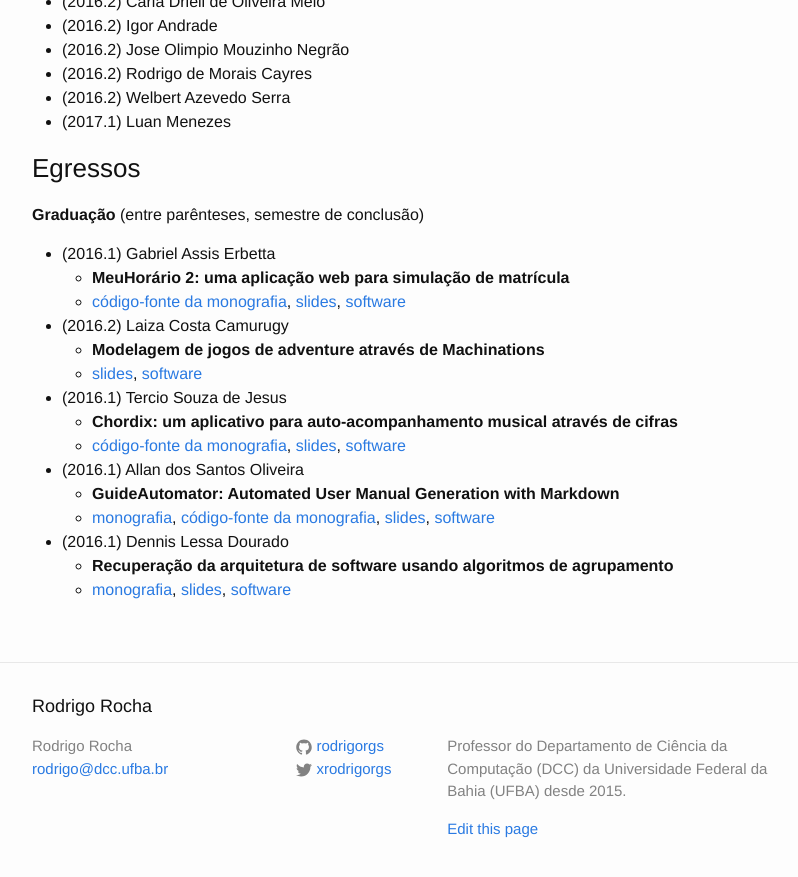
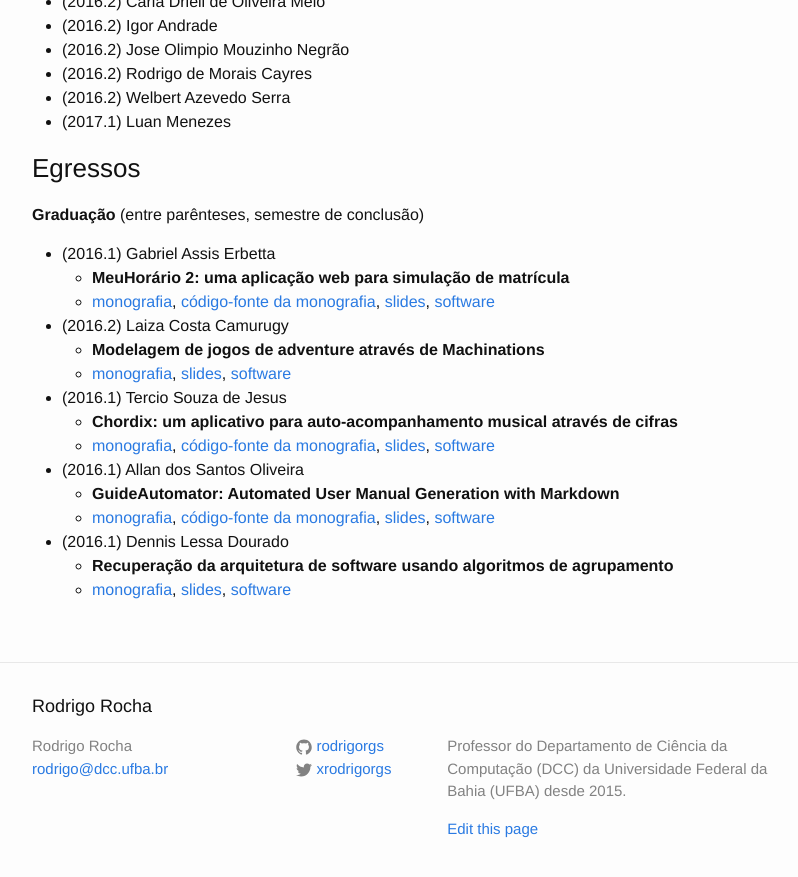
Before and after one commit to rodrigorgs/rodrigorgs.github.io, a Jekyll site: the page built from orientacao.md, in a window 1280 px wide and 900 px high, scrolled down 702 px. Shown: the top 877 px of the window, without its empty margins (238-1036 px from the left). Built offline with Jekyll 4.4.1, drawn with Linux system fonts in a browser that asks for light colours.

Commit message:
Adiciona monografias de 2016.2.

```diff
--- a/orientacao.md
+++ b/orientacao.md
@@ -39,13 +39,13 @@ Quer fazer um projeto final de graduação ou dissertação de mestrado comigo?
 
 - (2016.1) Gabriel Assis Erbetta
   - **MeuHorário 2: uma aplicação web para simulação de matrícula**
-  - [código-fonte da monografia](https://www.overleaf.com/read/srfvzchthhst), [slides](http://slides.com/gabrielerbetta/meuhorario-2), [software](https://github.com/gabrielerbetta/meuhorario2)
+  - [monografia](http://repositorio.ufba.br/ri/handle/ri/22939), [código-fonte da monografia](https://www.overleaf.com/read/srfvzchthhst), [slides](http://slides.com/gabrielerbetta/meuhorario-2), [software](https://github.com/gabrielerbetta/meuhorario2)
 - (2016.2) Laiza Costa Camurugy
   - **Modelagem de jogos de adventure através de Machinations**
-  - [slides]({{site.baseurl}}/files/monografia-laiza-slides.pdf), [software](https://github.com/fayalita/machinations_examples)
+  - [monografia](http://repositorio.ufba.br/ri/handle/ri/22938), [slides]({{site.baseurl}}/files/monografia-laiza-slides.pdf), [software](https://github.com/fayalita/machinations_examples)
 - (2016.1) Tercio Souza de Jesus
   - **Chordix: um aplicativo para auto-acompanhamento musical através de cifras**
-  - [código-fonte da monografia](https://www.overleaf.com/read/bxxpxprzkhrj), [slides](http://slides.com/terciodejesus/chordix#/), [software](https://github.com/terciodejesus/chordix)
+  - [monografia](http://repositorio.ufba.br/ri/handle/ri/22942), [código-fonte da monografia](https://www.overleaf.com/read/bxxpxprzkhrj), [slides](http://slides.com/terciodejesus/chordix#/), [software](https://github.com/terciodejesus/chordix)
 - (2016.1) Allan dos Santos Oliveira
     - **GuideAutomator: Automated User Manual Generation with Markdown**
     - [monografia](https://repositorio.ufba.br/ri/handle/ri/20947), [código-fonte da monografia](https://www.overleaf.com/read/ybbwpzjdwbtd), [slides]({{site.baseurl}}/files/orientacao/AllanDosSantosOliveira-slides.pdf), [software](https://github.com/Allan1/guide-automator)
```
